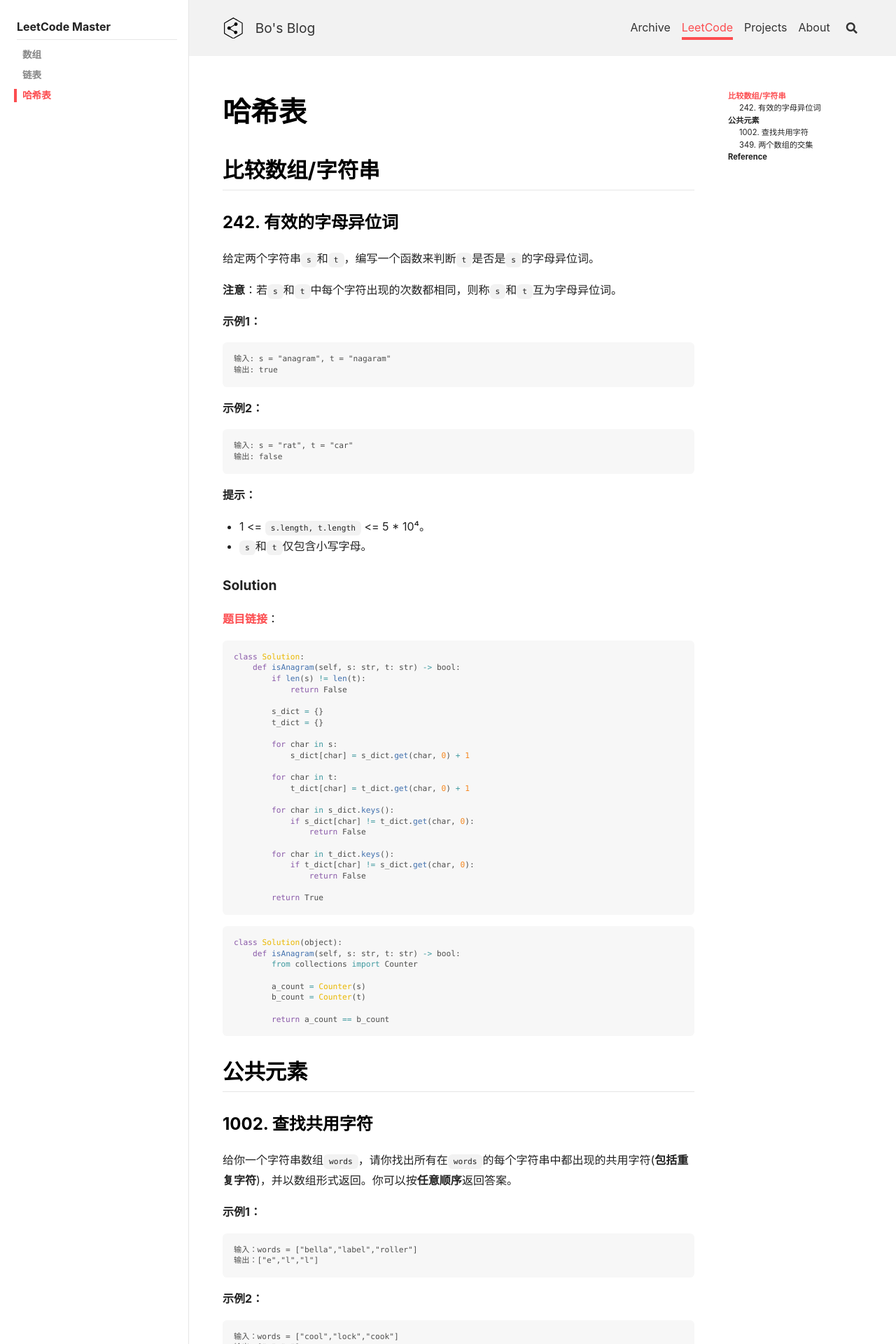
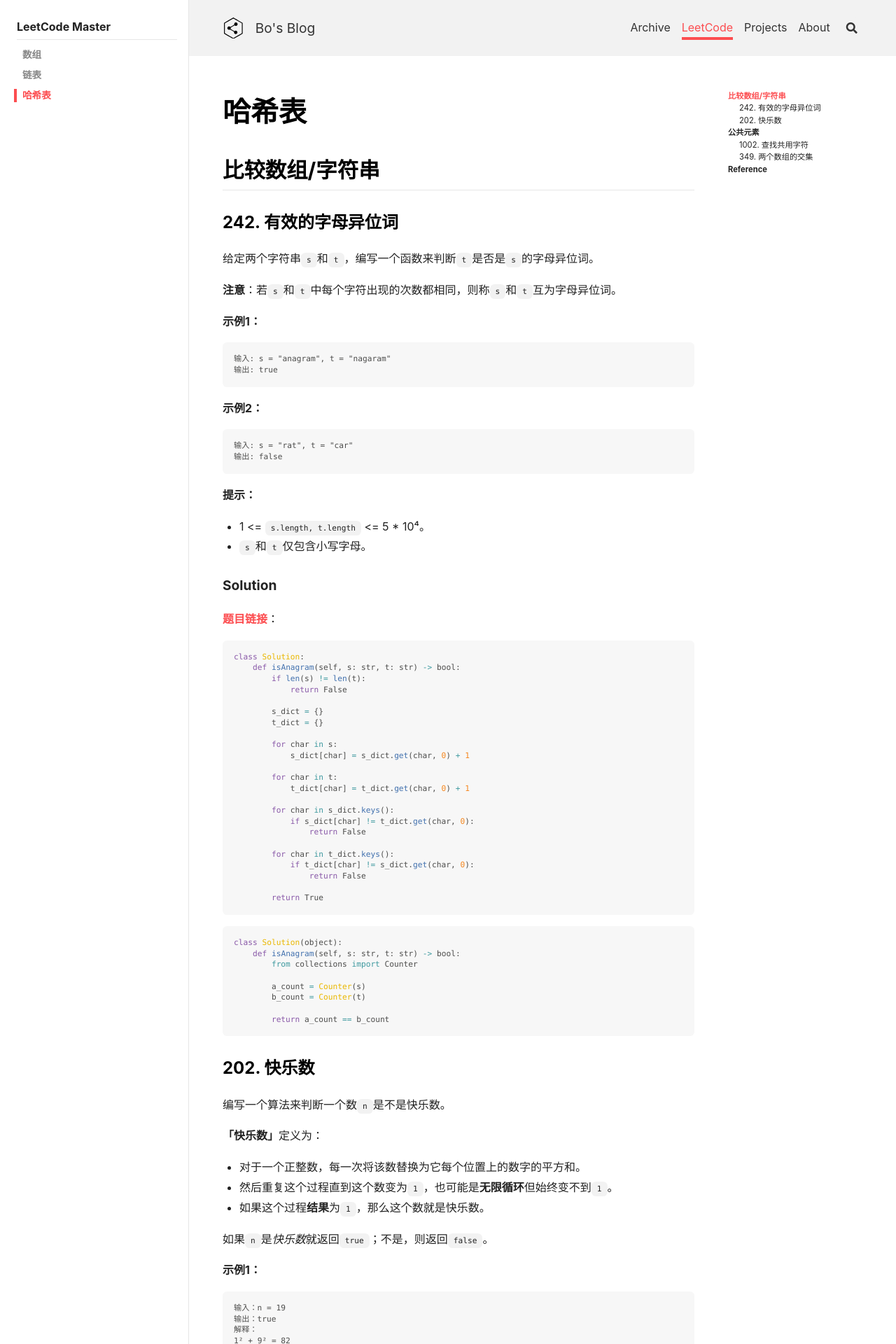
Before and after one commit to peng00bo00/peng00bo00_previous_blog, a Jekyll site: the page built from _leetcode/2023-01-21-HashTable.md, in a window 1280 px wide. Shown: the top 1920 px of the page at 70% size. Built offline with Jekyll 4.4.1, drawn with Linux system fonts in a browser that asks for light colours; nearby versions of some CDN libraries; comment, search, counter and statistics services are not loaded; some of the changed text lies outside the part shown.

Commit message:
Update 2023-01-21-HashTable.md

````diff
--- a/_leetcode/2023-01-21-HashTable.md
+++ b/_leetcode/2023-01-21-HashTable.md
@@ -76,6 +76,69 @@ class Solution(object):
         b_count = Counter(t)
 
         return a_count == b_count
+```
+{: .snippet}
+
+### 202. 快乐数
+
+编写一个算法来判断一个数`n`是不是快乐数。
+
+**「快乐数」**定义为：
+
+- 对于一个正整数，每一次将该数替换为它每个位置上的数字的平方和。
+- 然后重复这个过程直到这个数变为`1`，也可能是**无限循环**但始终变不到`1`。
+- 如果这个过程**结果**为`1`，那么这个数就是快乐数。
+
+如果`n`是*快乐数*就返回`true`；不是，则返回`false`。
+
+**示例1：**
+
+```
+输入：n = 19
+输出：true
+解释：
+1² + 9² = 82
+8² + 2² = 68
+6² + 8² = 100
+1² + 0² + 0² = 1
+```
+
+**示例2：**
+
+```
+输入：n = 2
+输出：false
+```
+
+**提示：**
+
+- 1 <= `n` <= 2<sup>31</sup> - 1。
+
+#### Solution
+
+[题目链接](https://leetcode.cn/problems/happy-number/)：
+
+```python
+class Solution:
+    def isHappy(self, n: int) -> bool:
+        def nextHappy(x):
+            xx = 0
+            while x > 0:
+                xx += (x % 10)**2
+                x = x // 10
+
+            return xx
+
+        record = {}
+        while True:
+            n = nextHappy(n)
+
+            if n == 1:
+                return True
+
+            record[n] = record.get(n, 0) + 1
+            if record[n] > 1:
+                return False
 ```
 {: .snippet}
 
````
Also changed, not shown: other parts of _leetcode/2023-01-21-HashTable.md (+1 -1 lines).
